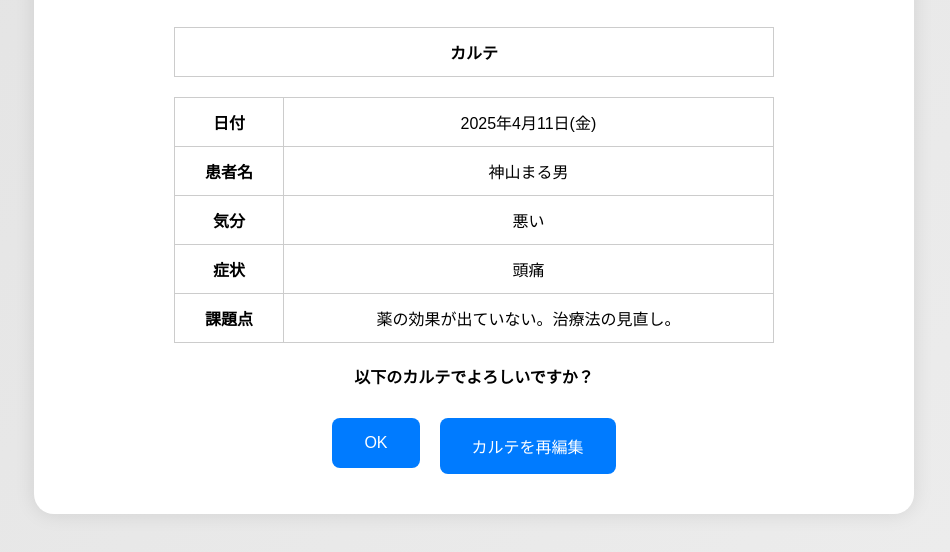
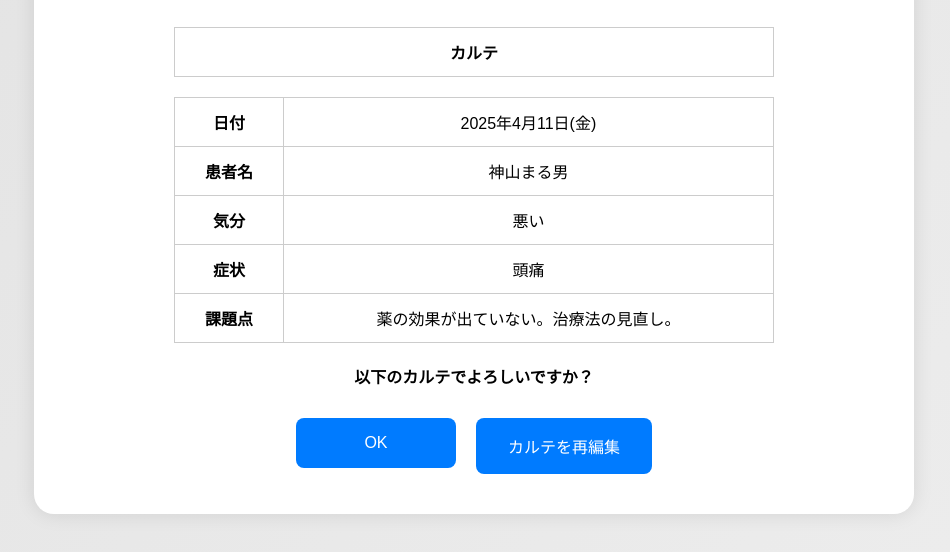
Before and after one commit to HiroyukiGPU/hackathon202504, a plain HTML site: page Medical_Maruo.html in a window 1280 px wide. Shown: the part 234-786 px from the top of the page, without its empty margins (166-1116 px from the left). Drawn offline with Linux system fonts and the light colour scheme.

Commit message:
Update Medical_Maruo.html

```diff
--- a/Medical_Maruo.html
+++ b/Medical_Maruo.html
@@ -76,6 +76,7 @@
       color: white;
       cursor: pointer;
       transition: background-color 0.3s ease, transform 0.2s ease;
+      min-width:160px;
     }
 
     button:hover {
```
